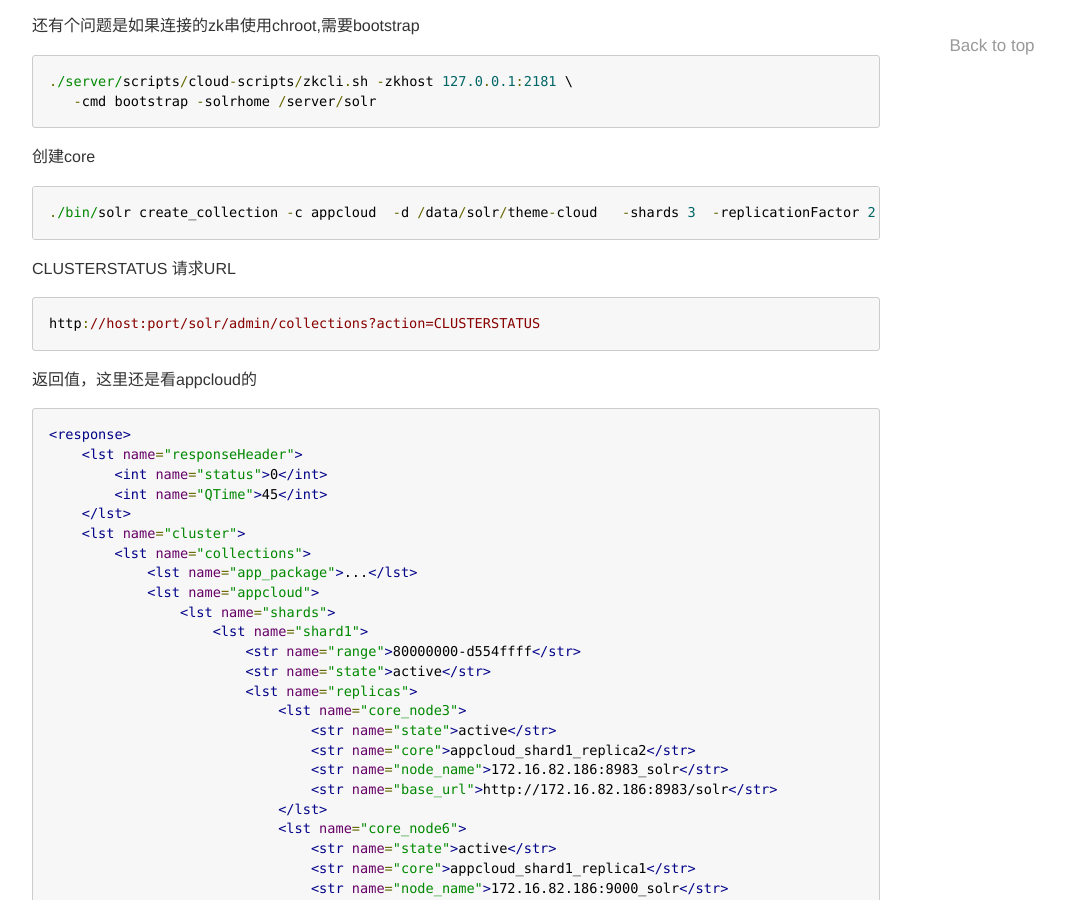
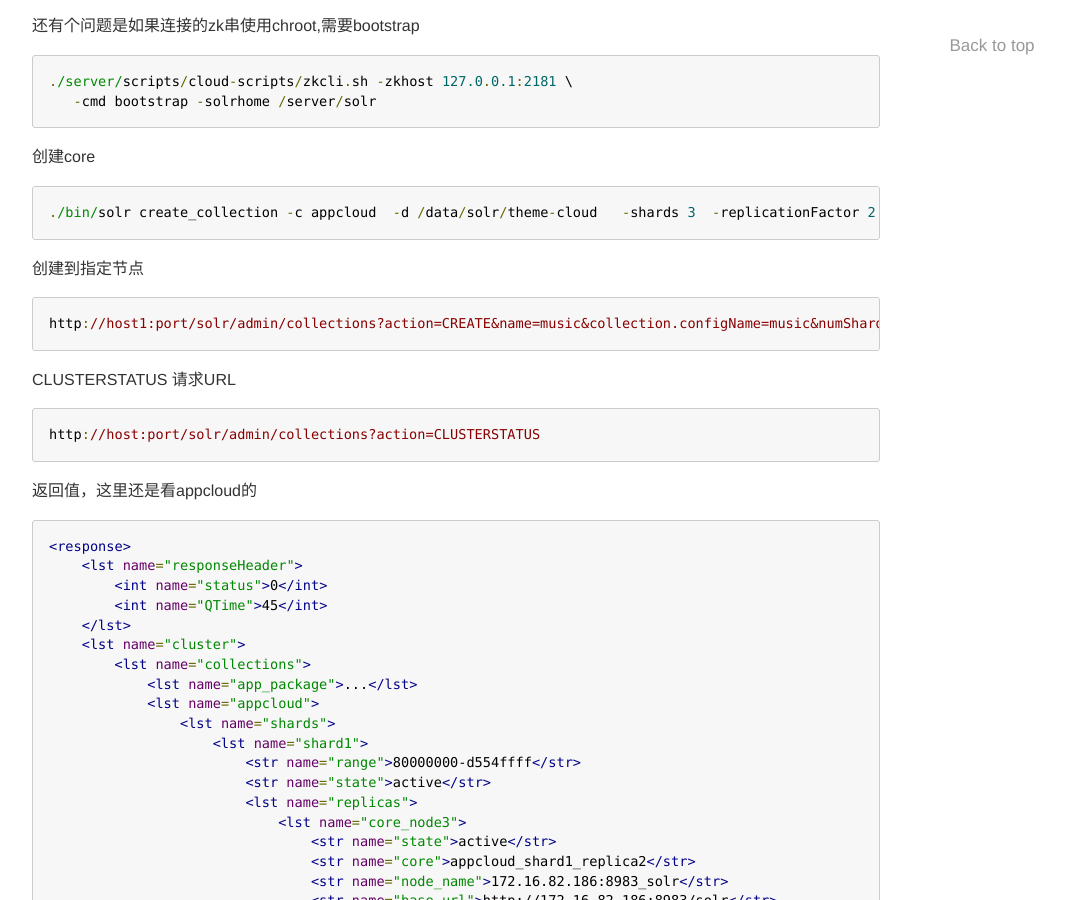
Before and after one commit to luyee/2pc.github.io, a Jekyll site: the page built from _posts/Search/2015-09-17-Solr5.md, in a window 1280 px wide and 900 px high, scrolled down 1030 px. Shown: the whole window, without its empty margins (38-1103 px from the left). Built offline with Jekyll 4.4.1, drawn with Linux system fonts in a browser that asks for light colours; comment, search, counter and statistics services are not loaded.

Commit message:
Update 2015-09-17-Solr5.md

````diff
--- a/_posts/Search/2015-09-17-Solr5.md
+++ b/_posts/Search/2015-09-17-Solr5.md
@@ -63,6 +63,10 @@ http://172.16.82.188:8983/solr/admin/collections?action=CLUSTERSTATUS
 ./bin/solr create_collection -c appcloud  -d /data/solr/theme-cloud   -shards 3  -replicationFactor 2
 ```
 
+创建到指定节点
+```
+http://host1:port/solr/admin/collections?action=CREATE&name=music&collection.configName=music&numShards=1&replicationFactor=2&maxShardsPerNode=1&createNodeSet=host2:8080_solr,host3:8080_solr
+```
 CLUSTERSTATUS
 请求URL
 
````
